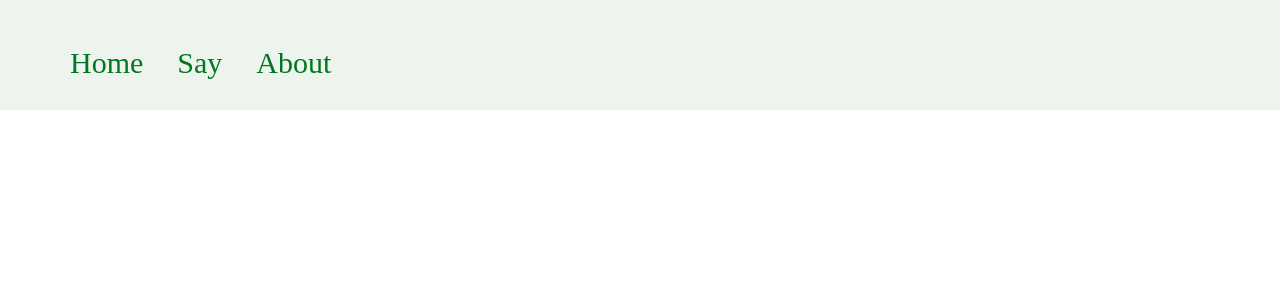
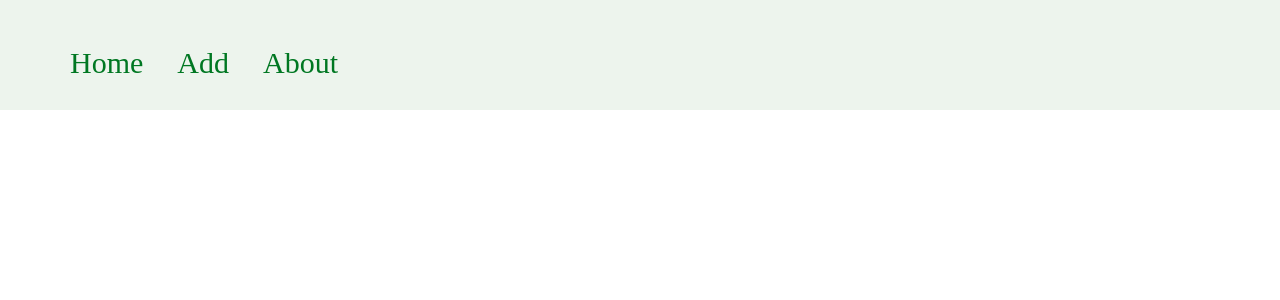
Before and after one commit to MaureenChan/message, a CodeIgniter app: the page made by application/views/templates/header.php in a window 1280 px wide. Shown: the top 300 px of the page. Run offline with CodeIgniter, Linux system fonts and the light colour scheme; the template is opened without the code that fills it: most values are stand-ins (such as "Sample title", 1, 10 or a date in 2020).

Commit message:
updated header.php

```diff
--- a/application/views/templates/header.php
+++ b/application/views/templates/header.php
@@ -2,14 +2,14 @@
 <html lang="en">
 <head>
     <meta charset="UTF-8">
-    <title>Maureen's Message Board</title>
+    <title><?php echo $title;?></title>
     <link rel="stylesheet" href="http://localhost/message/application/views/templates/css/main.css" />
 </head>
 <body>
 <div id="guide">
 <ul>
     <li><a href="">Home</a></li>
-    <li><a href="">Say</a></li>
+    <li><a href="">Add</a></li>
     <li><a href="">About</a></li>
 </ul>
 </div>
```
